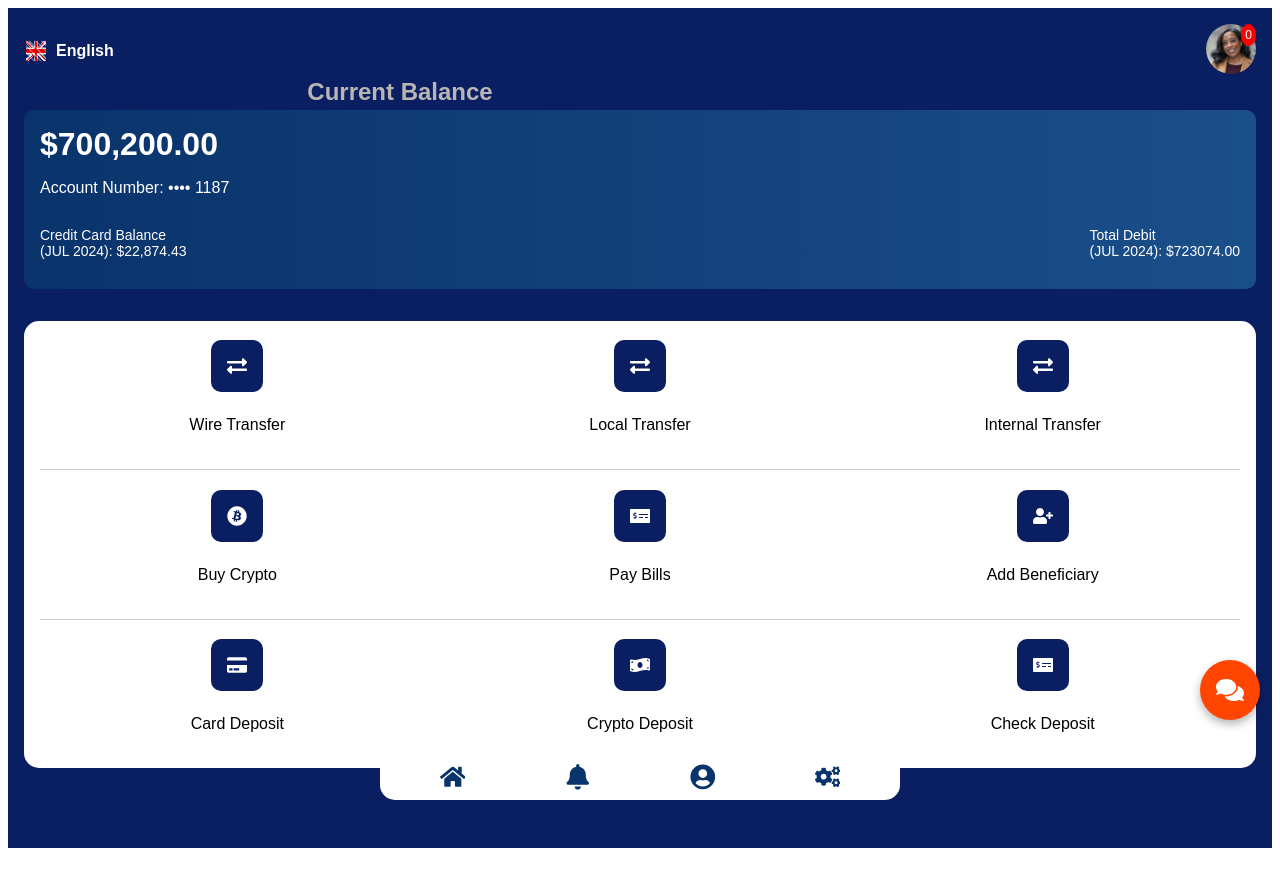
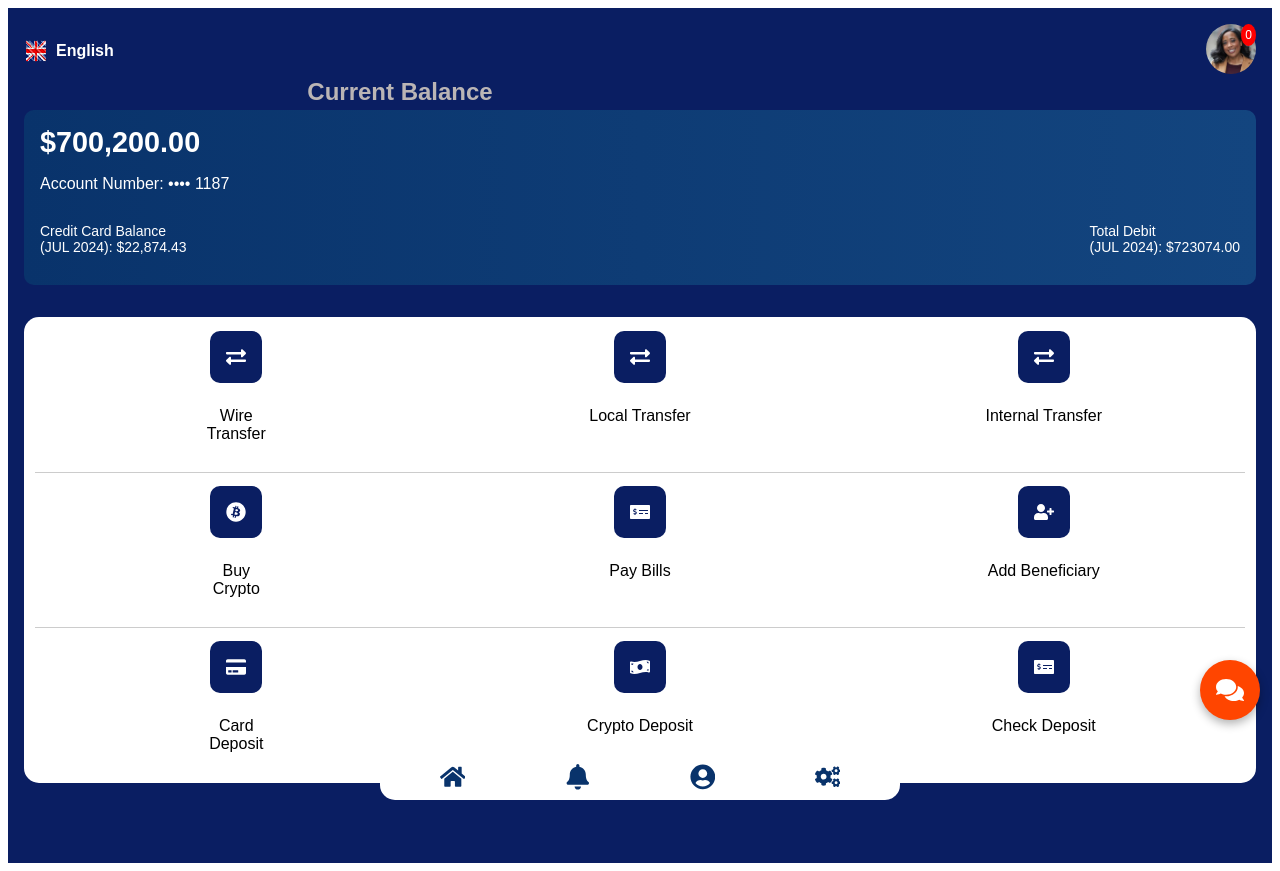
Before and after one commit to 12friky/bankinag-app2, a React (Vite) app: page /dashboard in a window 1280 px wide. Built offline with nearby package versions, Linux system fonts and the light colour scheme.

Commit message:
Updated Dashboard styles and layout

```diff
--- a/src/Components/Mobile/Dashbord/Dashboard.css
+++ b/src/Components/Mobile/Dashbord/Dashboard.css
@@ -58,7 +58,7 @@
 
 .balanceSection {
     /* background-color: #09336b; */
-    background-image: linear-gradient(to right, #09336b, #1b4f8a);
+    background-image: linear-gradient(to right, #09336b, #13457f);
     padding: 1rem;
     border-radius: 10px;
     margin-bottom: 2rem;
@@ -71,7 +71,7 @@
 }
 
 .balance {
-    font-size: 2rem;
+    font-size: 1.8rem;
     margin: 0.5rem 0;
 }
 
@@ -84,10 +84,10 @@
 .actionsGrid {
     background-color: white;
     border-radius: 15px;
-    padding: 1rem;
+    padding: 0.7rem;
     display: grid;
     grid-template-columns: repeat(3, 1fr);
-    gap: 0.5rem;
+    gap: 0.1rem;
     /* margin-left: -1rem;
     margin-right: -1rem; */
 }
--- a/src/Components/Mobile/Dashbord/Dashboard.jsx
+++ b/src/Components/Mobile/Dashbord/Dashboard.jsx
@@ -51,7 +51,7 @@ import Profile from '../../../../reaoure/profile.jfif'; // Corrected 'reaoure' t
       <div className="actionsGrid">
         <div className="actionItem">
           <FaExchangeAlt className="actionIcon" />
-          <p>Wire Transfer</p>
+          <p>Wire <br/> Transfer</p>
         </div>
         <div className="actionItem">
           <FaExchangeAlt className="actionIcon" />
@@ -64,7 +64,7 @@ import Profile from '../../../../reaoure/profile.jfif'; // Corrected 'reaoure' t
         <hr className="actionDivider" />
         <div className="actionItem">
           <FaBitcoin className="actionIcon" />
-          <p>Buy Crypto</p>
+          <p>Buy <br/> Crypto</p>
         </div>
         <div className="actionItem">
           <FaMoneyCheckAlt className="actionIcon" />
@@ -77,7 +77,7 @@ import Profile from '../../../../reaoure/profile.jfif'; // Corrected 'reaoure' t
         <hr className="actionDivider" />
         <div className="actionItem">
           <FaCreditCard className="actionIcon" />
-          <p>Card Deposit</p>
+          <p>Card <br/> Deposit</p>
         </div>
         <div className="actionItem">
           <FaMoneyBillWave className="actionIcon" />
```
